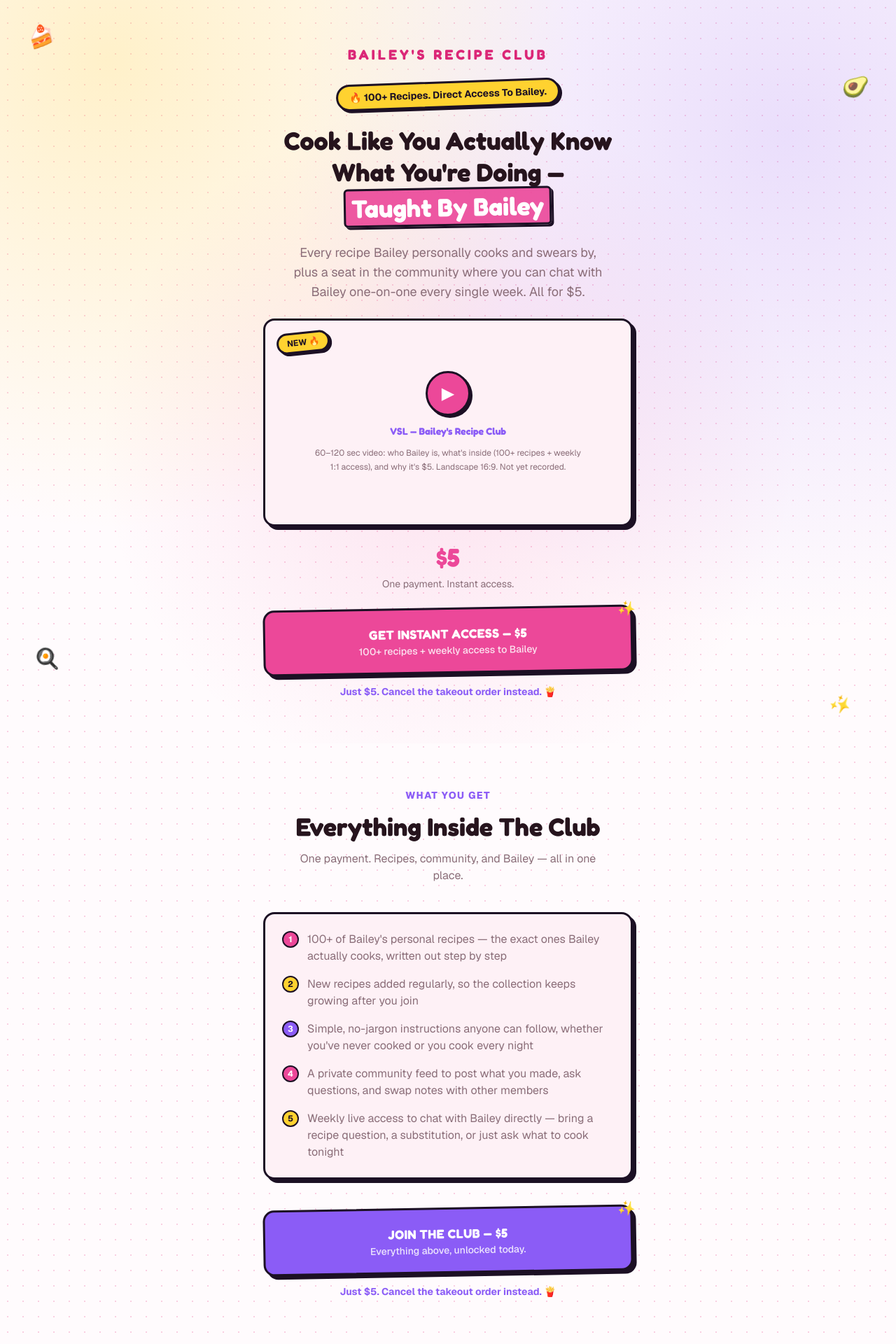
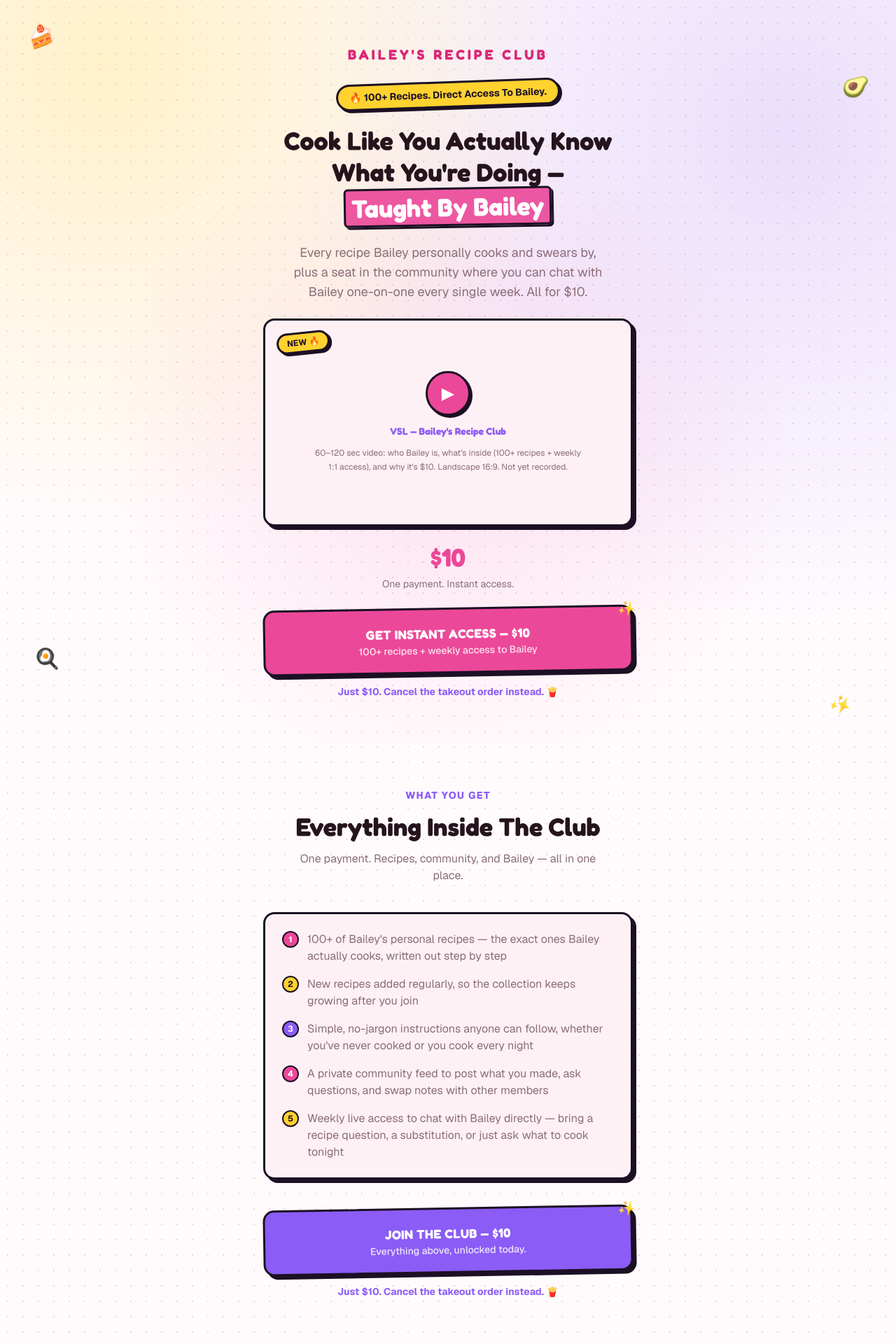
Before and after one commit to Maddoxgoforth/Bailey, a Next.js app: page / in a window 1280 px wide. Shown: the top 1920 px of the page at 70% size. Built offline with nearby package versions, Linux system fonts and the light colour scheme.

Commit message:
Bump price point from \$5 to \$10
Co-Authored-By: Claude Sonnet 5 <noreply@anthropic.com>
Claude-Session: https://claude.ai/code/session_01PSYpDKdxaKFQF34n1Ejbnn

```diff
--- a/src/app/layout.tsx
+++ b/src/app/layout.tsx
@@ -16,7 +16,7 @@ const fredoka = Fredoka({
 export const metadata: Metadata = {
   title: "Bailey's Recipe Club — 100+ Recipes + Weekly Access To Bailey",
   description:
-    "Get 100+ of Bailey's personal recipes plus direct, weekly access to Bailey — all for $5.",
+    "Get 100+ of Bailey's personal recipes plus direct, weekly access to Bailey — all for $10.",
 };
 
 export default function RootLayout({
--- a/src/components/sections/About.tsx
+++ b/src/components/sections/About.tsx
@@ -36,7 +36,7 @@ export default function About() {
 
         <Reveal delayMs={160} className="w-full">
           <CtaButton
-            label="LEARN DIRECTLY FROM BAILEY — $5"
+            label="LEARN DIRECTLY FROM BAILEY — $10"
             subtext="Get the recipes, and the person behind them."
           />
         </Reveal>
--- a/src/components/sections/Hero.tsx
+++ b/src/components/sections/Hero.tsx
@@ -58,27 +58,27 @@ export default function Hero() {
           <p className="max-w-md text-lg text-muted">
             Every recipe Bailey personally cooks and swears by, plus a seat
             in the community where you can chat with Bailey one-on-one
-            every single week. All for $5.
+            every single week. All for $10.
           </p>
         </Reveal>
 
         <Reveal delayMs={260} className="w-full">
           <VideoSlot
             label="VSL — Bailey's Recipe Club"
-            spec="60–120 sec video: who Bailey is, what's inside (100+ recipes + weekly 1:1 access), and why it's $5. Landscape 16:9. Not yet recorded."
+            spec="60–120 sec video: who Bailey is, what's inside (100+ recipes + weekly 1:1 access), and why it's $10. Landscape 16:9. Not yet recorded."
           />
         </Reveal>
 
         <Reveal delayMs={320} className="flex flex-col items-center gap-2">
           <p className="font-display animate-pop-bounce text-4xl font-bold text-accent">
-            $5
+            $10
           </p>
           <p className="text-sm text-muted">One payment. Instant access.</p>
         </Reveal>
 
         <Reveal delayMs={380} className="w-full">
           <CtaButton
-            label="GET INSTANT ACCESS — $5"
+            label="GET INSTANT ACCESS — $10"
             subtext="100+ recipes + weekly access to Bailey"
           />
         </Reveal>
--- a/src/components/sections/Pricing.tsx
+++ b/src/components/sections/Pricing.tsx
@@ -24,7 +24,7 @@ export default function Pricing() {
             eyebrow="Get Started"
             title={
               <>
-                Everything Above, For <Highlight tone="pink">$5</Highlight>
+                Everything Above, For <Highlight tone="pink">$10</Highlight>
               </>
             }
             subtitle="Less than a coffee. Way more useful than one."
@@ -52,7 +52,7 @@ export default function Pricing() {
           delayMs={180}
           className="animate-pop-bounce flex flex-col items-center gap-1"
         >
-          <p className="font-display text-4xl font-bold text-accent">$5</p>
+          <p className="font-display text-4xl font-bold text-accent">$10</p>
           <p className="text-sm text-muted">
             One-time payment. Instant access.
           </p>
@@ -61,7 +61,7 @@ export default function Pricing() {
         <Reveal className="w-full" delayMs={240}>
           <CheckoutSlot
             label="Checkout — Whop"
-            spec="Real Whop checkout embed goes here once the $5 product exists on Whop. Needs the Whop checkout/embed URL for that product."
+            spec="Real Whop checkout embed goes here once the $10 product exists on Whop. Needs the Whop checkout/embed URL for that product."
           />
         </Reveal>
       </Container>
--- a/src/components/sections/WhatsInside.tsx
+++ b/src/components/sections/WhatsInside.tsx
@@ -46,7 +46,7 @@ export default function WhatsInside() {
 
         <Reveal className="w-full" delayMs={180}>
           <CtaButton
-            label="JOIN THE CLUB — $5"
+            label="JOIN THE CLUB — $10"
             subtext="Everything above, unlocked today."
             tone="purple"
           />
--- a/src/components/ui/CheckoutSlot.tsx
+++ b/src/components/ui/CheckoutSlot.tsx
@@ -1,5 +1,5 @@
 /**
- * Stands in for the real Whop checkout widget until the $5 product exists
+ * Stands in for the real Whop checkout widget until the $10 product exists
  * on Whop. Pass `embedUrl` (the Whop checkout embed URL) once it does, and
  * this renders it inline instead of the placeholder. Always keeps
  * id="checkout" so every buy-CTA's `href="#checkout"` anchor keeps working.
--- a/src/components/ui/CtaButton.tsx
+++ b/src/components/ui/CtaButton.tsx
@@ -41,7 +41,7 @@ export default function CtaButton({
         </span>
       </a>
       <p className="text-center text-sm font-bold text-accent-3">
-        Just $5. Cancel the takeout order instead. 🍟
+        Just $10. Cancel the takeout order instead. 🍟
       </p>
     </div>
   );
```
Also changed, not shown: 1 other file (tests, documents, lock files or other folders).
